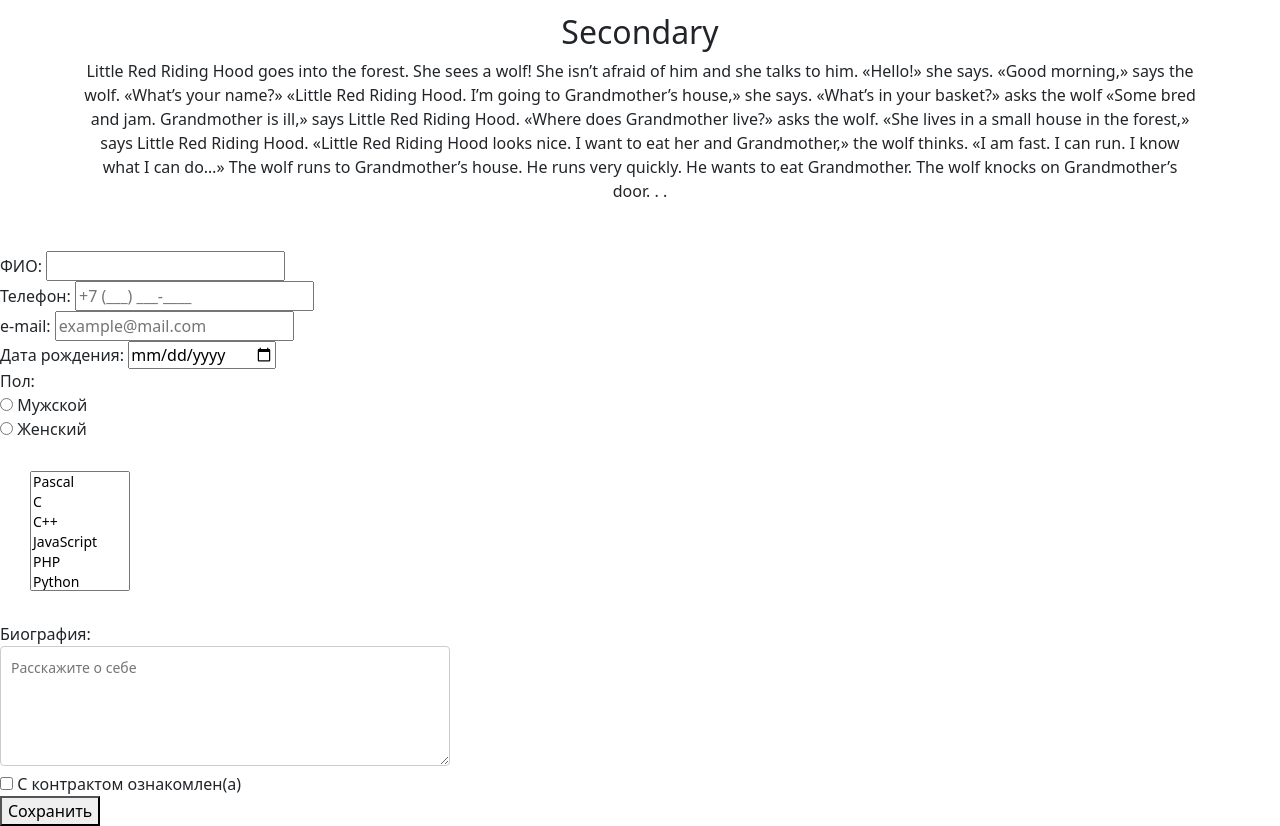
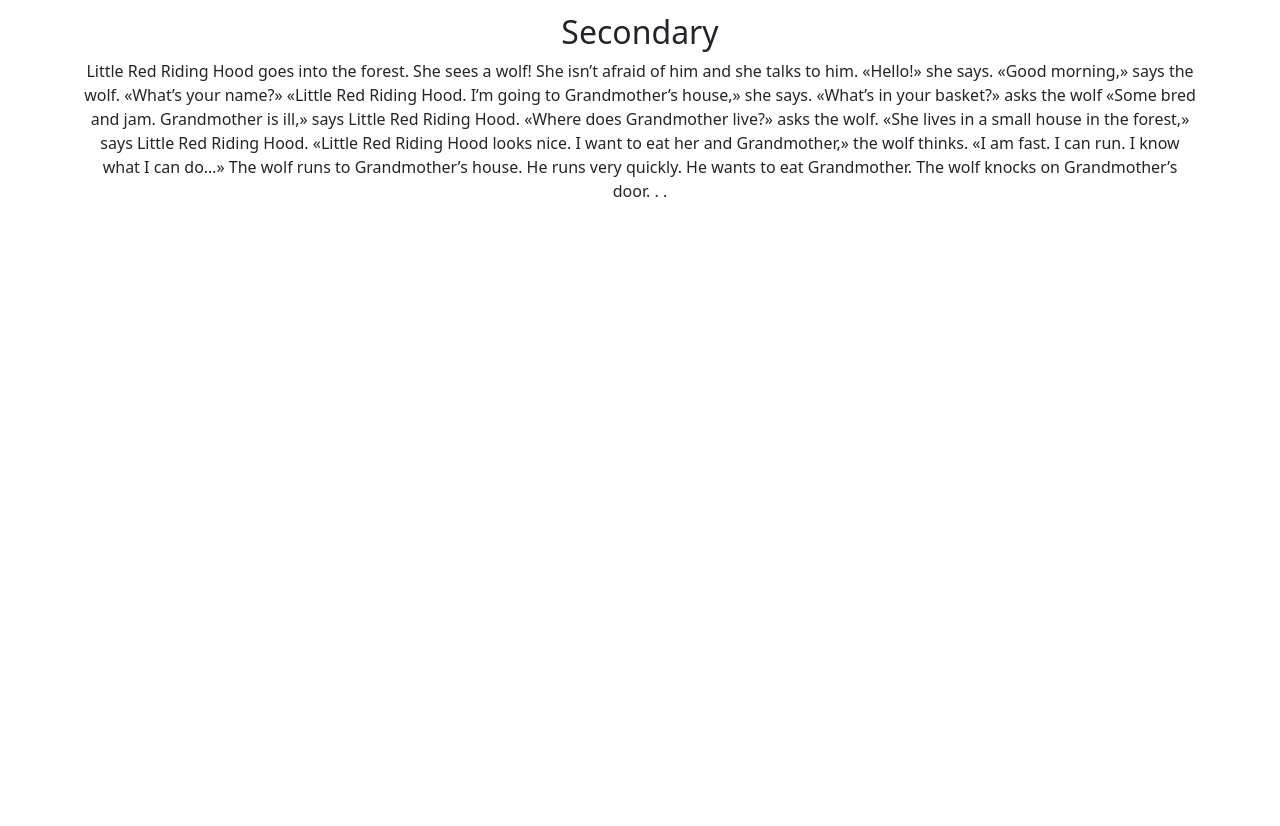
Before and after one commit to arphset/labs_WEB01.github.io, a plain HTML site: page index.html in a window 1280 px wide. Shown: the part 2418-3244 px from the top of the page. After the commit the page ends 2669 px from the top, so only its background shows below. Drawn offline with nearby package versions, Linux system fonts and the light colour scheme.

Commit message:
fixed forms

```diff
--- a/index.html
+++ b/index.html
@@ -318,77 +318,5 @@
         </p>
       </div>
     </div>
-    <form action="/" method="POST">
-      <label>
-        ФИО:
-        <input type="text" name="fio" required /> </label
-      ><br />
-
-      <label>
-        Телефон:
-        <input
-          type="tel"
-          name="phone"
-          placeholder="+7 (___) ___-____"
-          required
-        /> </label
-      ><br />
-
-      <label>
-        e-mail:
-        <input
-          type="email"
-          name="email"
-          placeholder="example@mail.com"
-          required
-        /> </label
-      ><br />
-
-      <label>
-        Дата рождения:
-        <input type="date" name="birthdate" required /> </label
-      ><br />
-
-      Пол:<br />
-      <label
-        ><input type="radio" name="gender" value="male" required />
-        Мужской</label
-      ><br />
-      <label><input type="radio" name="gender" value="female" /> Женский</label
-      ><br />
-
-      <label>
-        <select name="languages[]" multiple size="5" required>
-          <option value="Pascal">Pascal</option>
-          <option value="C">C</option>
-          <option value="C++">C++</option>
-          <option value="JavaScript">JavaScript</option>
-          <option value="PHP">PHP</option>
-          <option value="Python">Python</option>
-          <option value="Java">Java</option>
-          <option value="Haskel">Haskel</option>
-          <option value="Clojure">Clojure</option>
-          <option value="Prolog">Prolog</option>
-          <option value="Scala">Scala</option>
-        </select> </label
-      ><br />
-
-      <label>
-        Биография:
-        <textarea
-          name="biography"
-          rows="4"
-          cols="40"
-          placeholder="Расскажите о себе"
-        ></textarea></label
-      ><br />
-
-      <label>
-        <input type="checkbox" name="contract" required /> С контрактом
-        ознакомлен(а) </label
-      ><br />
-
-      <button type="submit">Сохранить</button>
-    </form>
   </body>
 </html>
```
